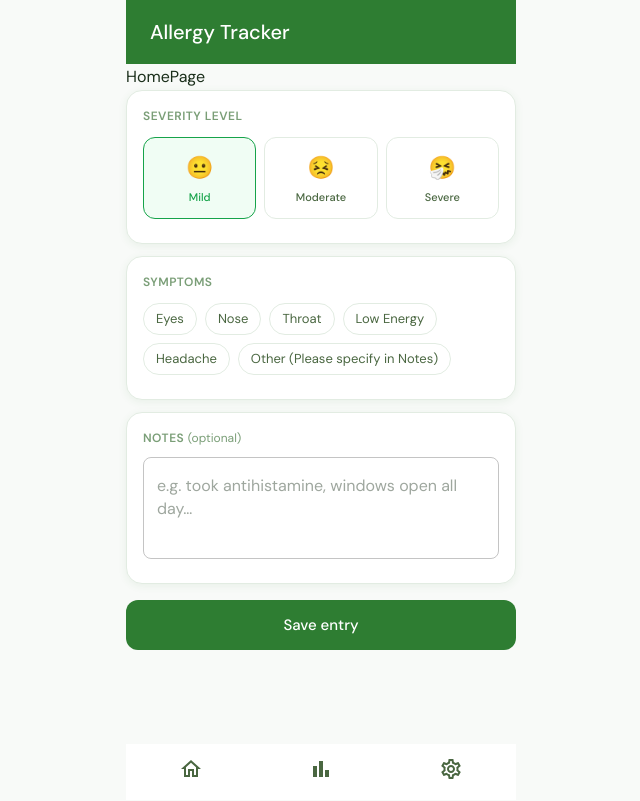
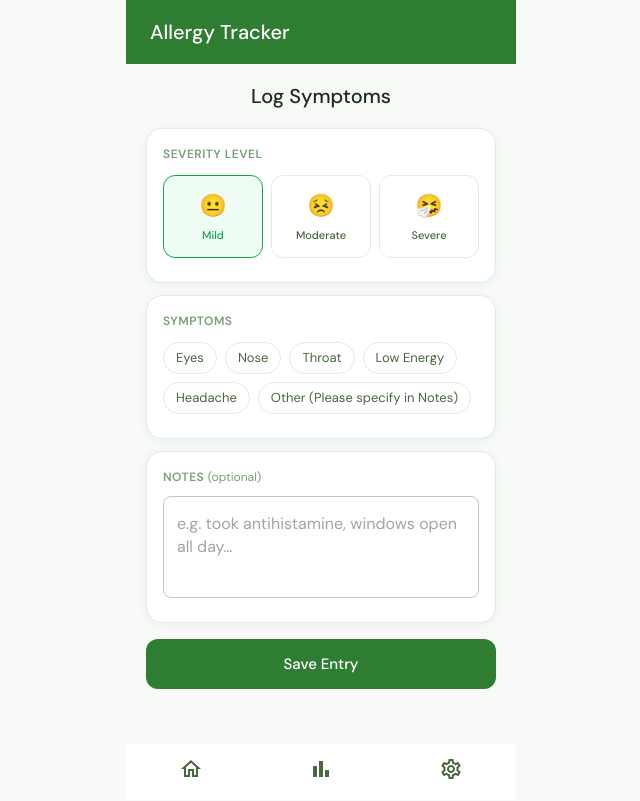
Before and after one commit to YC-TAN/allergy-tracker, a React (Vite) app in the folder allergy-client/: page / in a window 1280 px wide. Shown: the whole page, without its empty margins (319-959 px from the left). Built offline with nearby package versions, Linux system fonts and the light colour scheme.

Commit message:
Refractor form components into LogForm

```diff
--- a/allergy-client/src/pages/HomePage.tsx
+++ b/allergy-client/src/pages/HomePage.tsx
@@ -1,35 +1,10 @@
-import { useState } from "react";
-
-import { SeverityRating, type Symptom, type SeverityRatingType } from "../schemas";
-import SeverityCard from "../components/ui/SeverityCard";
-import SymptomCard from "../components/ui/SymptomCard";
-import NotesCard from "../components/ui/NotesCard";
-
-import {Button} from '@mui/material'
+import LogForm from "../components/log/LogForm";
 
 const HomePage = () => {
-  const [severity, setSeverity] = useState<SeverityRatingType>(SeverityRating.Mild)
-  const [symptoms, setSymptoms] = useState<Symptom[]>([]);
-  const [notes, setNotes] = useState<string | null>(null);
-
-  const handleSubmit = () => {
-
-  }
 
   return (
     <div>
-      HomePage
-      <SeverityCard severity={severity} setSeverity={setSeverity} />
-      <SymptomCard symptoms={symptoms} setSymptoms={setSymptoms}/>
-      <NotesCard notes={notes} setNotes={setNotes} />
-      <Button
-        variant="contained"
-        color="primary"
-        fullWidth
-        onClick={handleSubmit}
-      >
-        Save entry
-      </Button>
+      <LogForm />
     </div>
   )
 }
```
